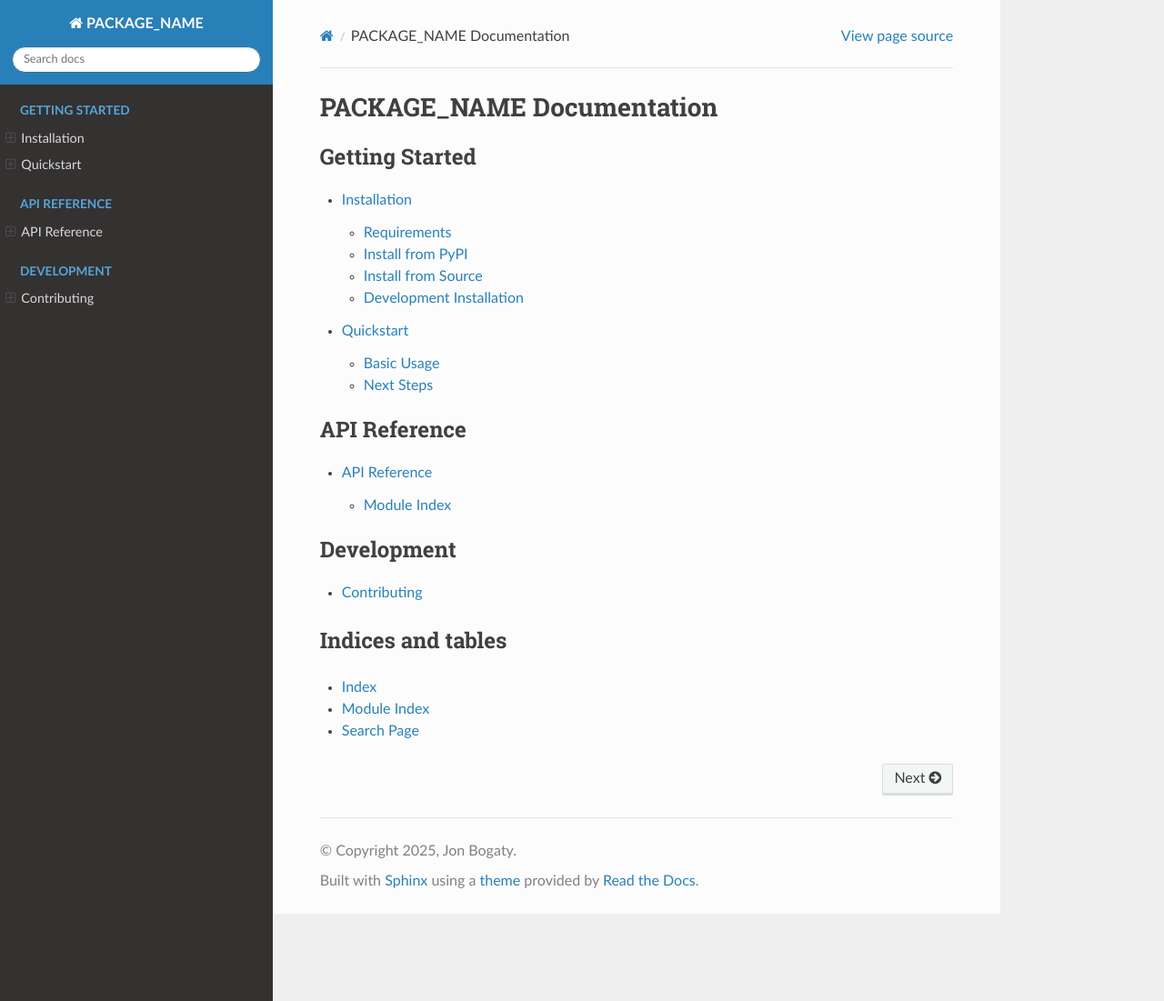
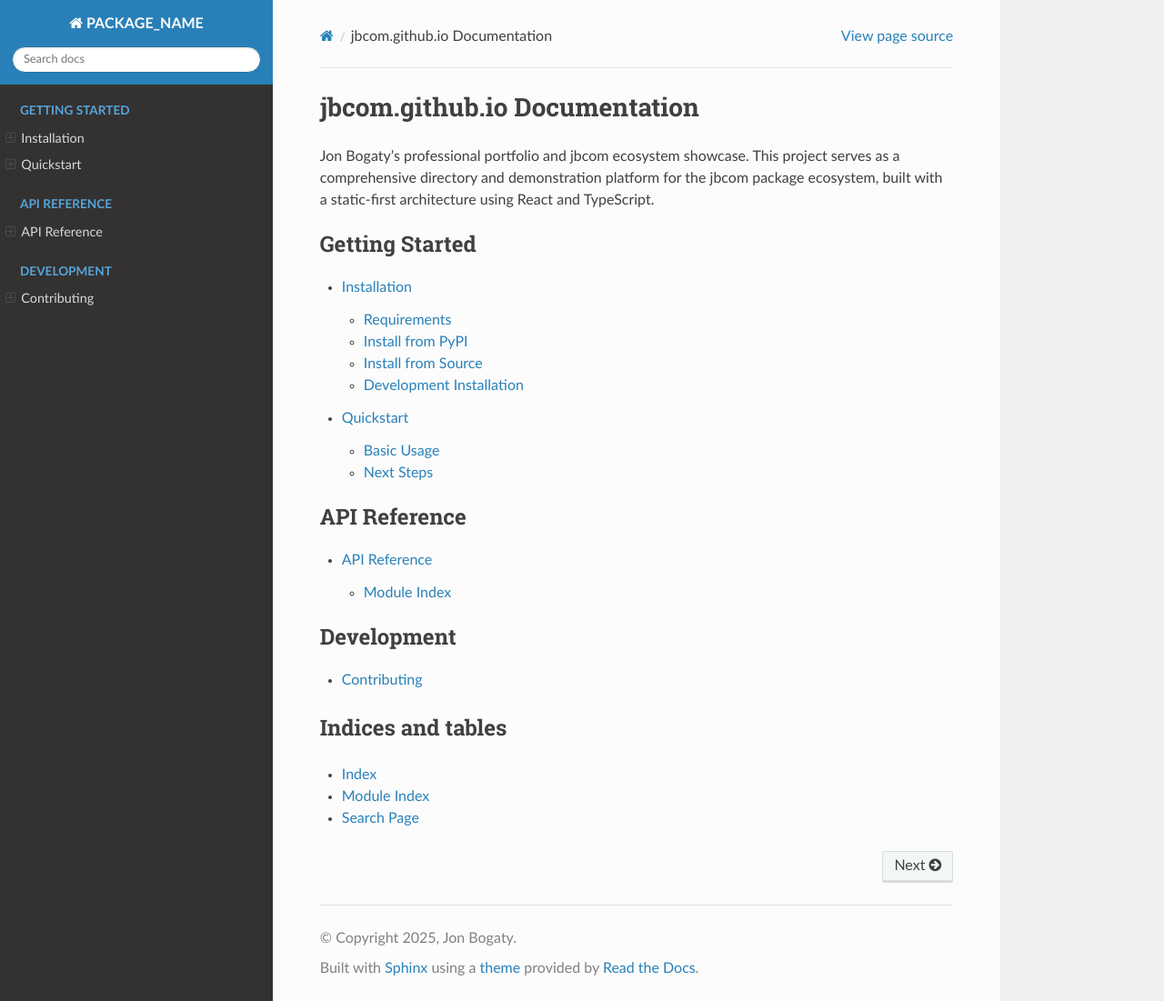
Before and after one commit to jbcom/jbcom.github.io, a Sphinx documentation site: the page built from docs/index.rst, in a window 1280 px wide and 1101 px high. Shown: the whole window at 91% size. Built offline with Sphinx 7.4.7 and the Read the Docs theme 3.1.0, drawn with Linux system fonts in a browser that asks for light colours.

Commit message:
docs: add project description to index.rst

```diff
--- a/docs/index.rst
+++ b/docs/index.rst
@@ -2,10 +2,10 @@
    Synced from jbcom-control-center - customize for your project
 
 =======================================
-PACKAGE_NAME Documentation
+jbcom.github.io Documentation
 =======================================
 
-.. TODO: Add your project description here
+Jon Bogaty's professional portfolio and jbcom ecosystem showcase. This project serves as a comprehensive directory and demonstration platform for the jbcom package ecosystem, built with a static-first architecture using React and TypeScript.
 
 .. toctree::
    :maxdepth: 2
```
